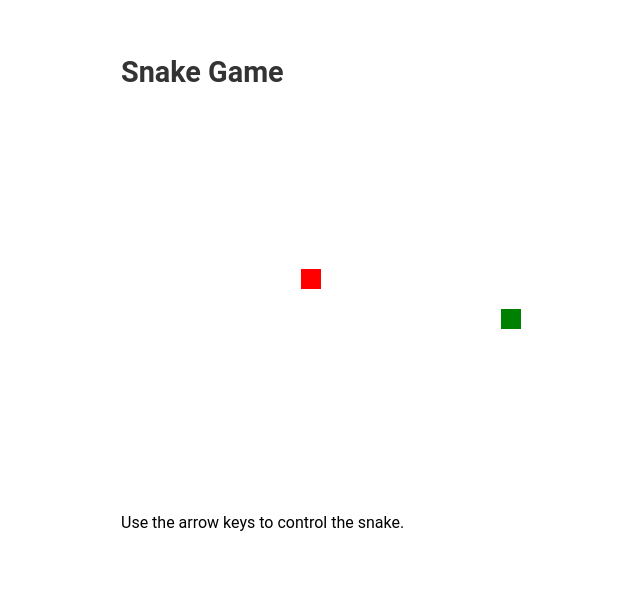
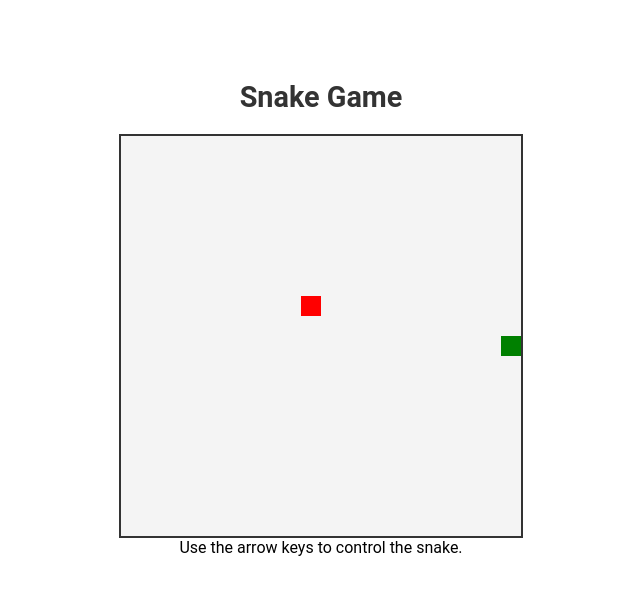
Before and after one commit to Gagan-Prabhakar/Paakhi, a plain HTML site: page snake-game.html in a window 1280 px wide. Shown: the part 107-702 px from the top of the page, without its empty margins (319-959 px from the left). Drawn offline with Linux system fonts and the light colour scheme.

Commit message:
Update styles.css

```diff
--- a/styles.css
+++ b/styles.css
@@ -97,3 +97,16 @@ input[type="range"] {
 .button-grid button:hover {
     background-color: #45a049;
 }
+
+/* Snake Game styling */
+.game-container {
+    text-align: center;
+    margin-top: 50px;
+}
+
+#gameCanvas {
+    border: 2px solid #333;
+    background-color: #f4f4f4;
+    display: block;
+    margin: 0 auto;
+}
```
